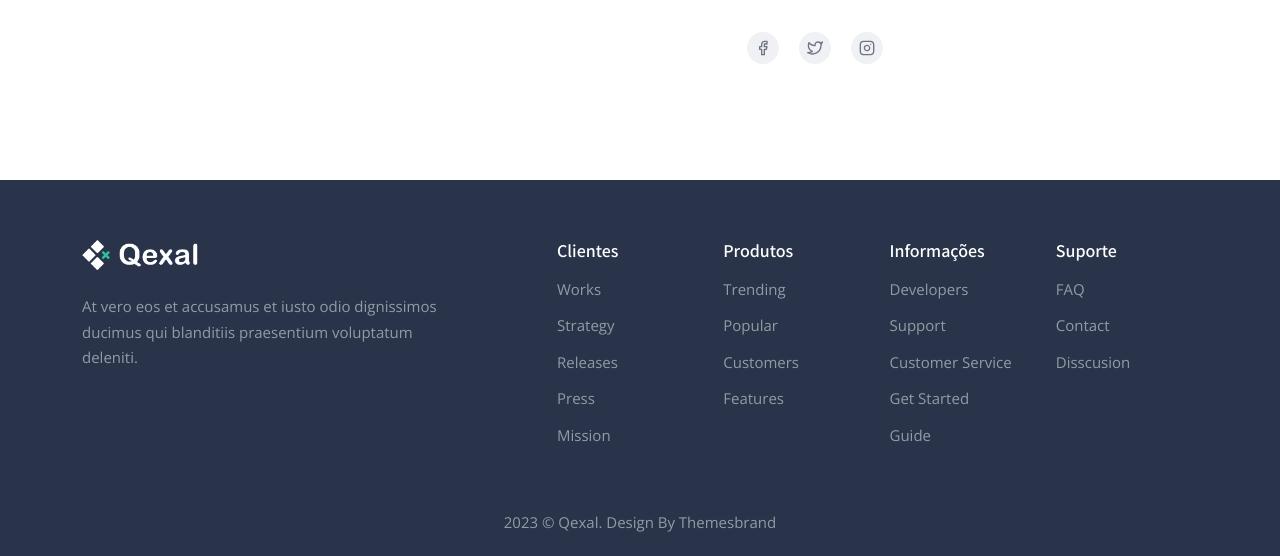
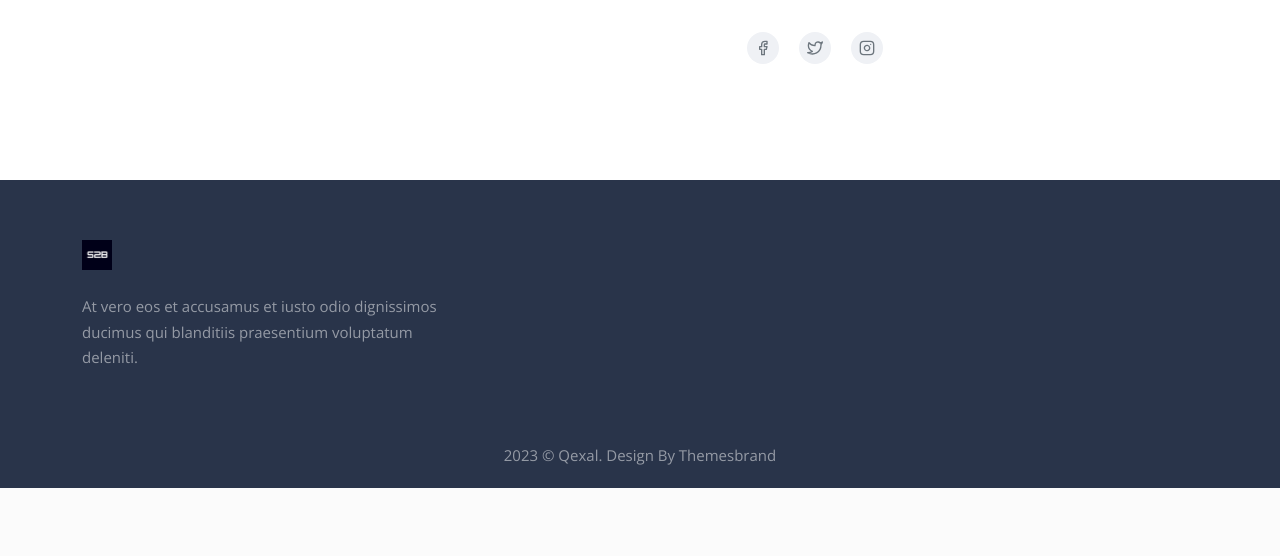
Before and after one commit to raafwill/landing_excel_academy, a Django app: page /landing/ in a window 1280 px wide. Shown: the part 2318-2874 px from the top of the page. After the commit the page ends 2806 px from the top, so only its background shows below. Run offline with Django 3.2, Linux system fonts and the light colour scheme; some libraries are stand-ins or nearby versions.

Commit message:
mudando footer da pagina html

```diff
--- a/S2B/landingPage/templates/home.html
+++ b/S2B/landingPage/templates/home.html
@@ -297,7 +297,7 @@
                 <div class="row">
                     <div class="col-lg-4">
                         <div class="mb-4">
-                            <a href="index-1.html"><img src="{% static 'images/logo-light.png' %}" alt="" class="" height="30" /></a>
+                            <a href="index-1.html"><img src="{% static 'images/logo-dark.png' %}" alt="" class="" height="30" /></a>
                             <p class="text-white-50 my-4">At vero eos et accusamus et iusto odio dignissimos ducimus qui blanditiis praesentium voluptatum deleniti.</p>
                         </div>
                     </div>
@@ -307,46 +307,46 @@
                         <div class="row">
                             <div class="col-lg-3 col-6">
                                 <div class="mt-4 mt-lg-0">
-                                    <h4 class="text-white font-size-18 mb-3">Clientes</h4>
+                                    <h4 class="text-white font-size-18 mb-3"></h4>
                                     <ul class="list-unstyled footer-sub-menu">
-                                        <li><a href="javascript: void(0);" class="footer-link">Works</a></li>
-                                        <li><a href="javascript: void(0);" class="footer-link">Strategy</a></li>
-                                        <li><a href="javascript: void(0);" class="footer-link">Releases</a></li>
-                                        <li><a href="javascript: void(0);" class="footer-link">Press</a></li>
-                                        <li><a href="javascript: void(0);" class="footer-link">Mission</a></li>
+                                        <li><a href="javascript: void(0);" class="footer-link"></a></li>
+                                        <li><a href="javascript: void(0);" class="footer-link"></a></li>
+                                        <li><a href="javascript: void(0);" class="footer-link"></a></li>
+                                        <li><a href="javascript: void(0);" class="footer-link"></a></li>
+                                        <li><a href="javascript: void(0);" class="footer-link"></a></li>
                                     </ul>
                                 </div>
                             </div>
                             <div class="col-lg-3 col-6">
                                 <div class="mt-4 mt-lg-0">
-                                    <h4 class="text-white font-size-18 mb-3">Produtos</h4>
+                                    <h4 class="text-white font-size-18 mb-3"></h4>
                                     <ul class="list-unstyled footer-sub-menu">
-                                        <li><a href="javascript: void(0);" class="footer-link">Trending</a></li>
-                                        <li><a href="javascript: void(0);" class="footer-link">Popular</a></li>
-                                        <li><a href="javascript: void(0);" class="footer-link">Customers</a></li>
-                                        <li><a href="javascript: void(0);" class="footer-link">Features</a></li>
+                                        <li><a href="javascript: void(0);" class="footer-link"></a></li>
+                                        <li><a href="javascript: void(0);" class="footer-link"></a></li>
+                                        <li><a href="javascript: void(0);" class="footer-link"></a></li>
+                                        <li><a href="javascript: void(0);" class="footer-link"></a></li>
                                     </ul>
                                 </div>
                             </div>
                             <div class="col-lg-3 col-6">
                                 <div class="mt-4 mt-lg-0">
-                                    <h4 class="text-white font-size-18 mb-3">Informações</h4>
+                                    <h4 class="text-white font-size-18 mb-3"></h4>
                                     <ul class="list-unstyled footer-sub-menu">
-                                        <li><a href="javascript: void(0);" class="footer-link">Developers</a></li>
-                                        <li><a href="javascript: void(0);" class="footer-link">Support</a></li>
-                                        <li><a href="javascript: void(0);" class="footer-link">Customer Service</a></li>
-                                        <li><a href="javascript: void(0);" class="footer-link">Get Started</a></li>
-                                        <li><a href="javascript: void(0);" class="footer-link">Guide</a></li>
+                                        <li><a href="javascript: void(0);" class="footer-link"></a></li>
+                                        <li><a href="javascript: void(0);" class="footer-link"></a></li>
+                                        <li><a href="javascript: void(0);" class="footer-link"></a></li>
+                                        <li><a href="javascript: void(0);" class="footer-link"></a></li>
+                                        <li><a href="javascript: void(0);" class="footer-link"></a></li>
                                     </ul>
                                 </div>
                             </div>
                             <div class="col-lg-3 col-6">
                                 <div class="mt-4 mt-lg-0">
-                                    <h4 class="text-white font-size-18 mb-3">Suporte</h4>
+                                    <h4 class="text-white font-size-18 mb-3"></h4>
                                     <ul class="list-unstyled footer-sub-menu">
-                                        <li><a href="javascript: void(0);" class="footer-link">FAQ</a></li>
-                                        <li><a href="javascript: void(0);" class="footer-link">Contact</a></li>
-                                        <li><a href="javascript: void(0);" class="footer-link">Disscusion</a></li>
+                                        <li><a href="javascript: void(0);" class="footer-link"></a></li>
+                                        <li><a href="javascript: void(0);" class="footer-link"></a></li>
+                                        <li><a href="javascript: void(0);" class="footer-link"></a></li>
                                     </ul>
                                 </div>
                             </div>
```
